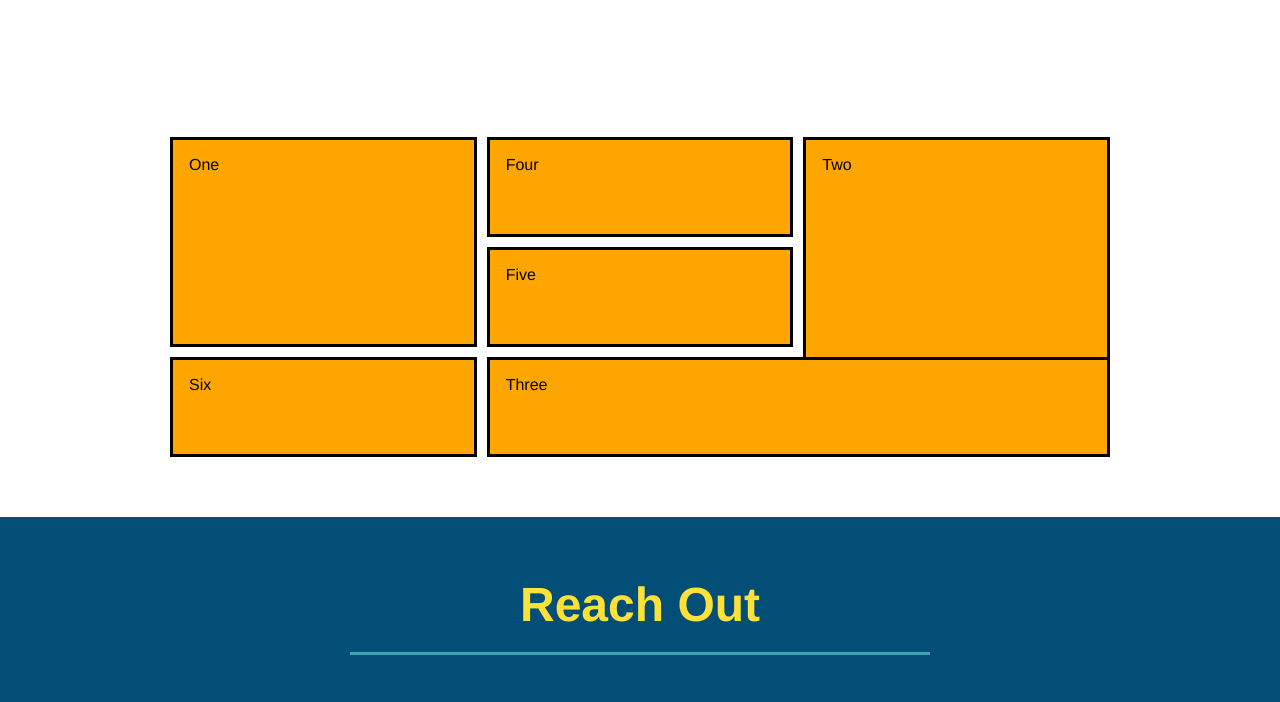
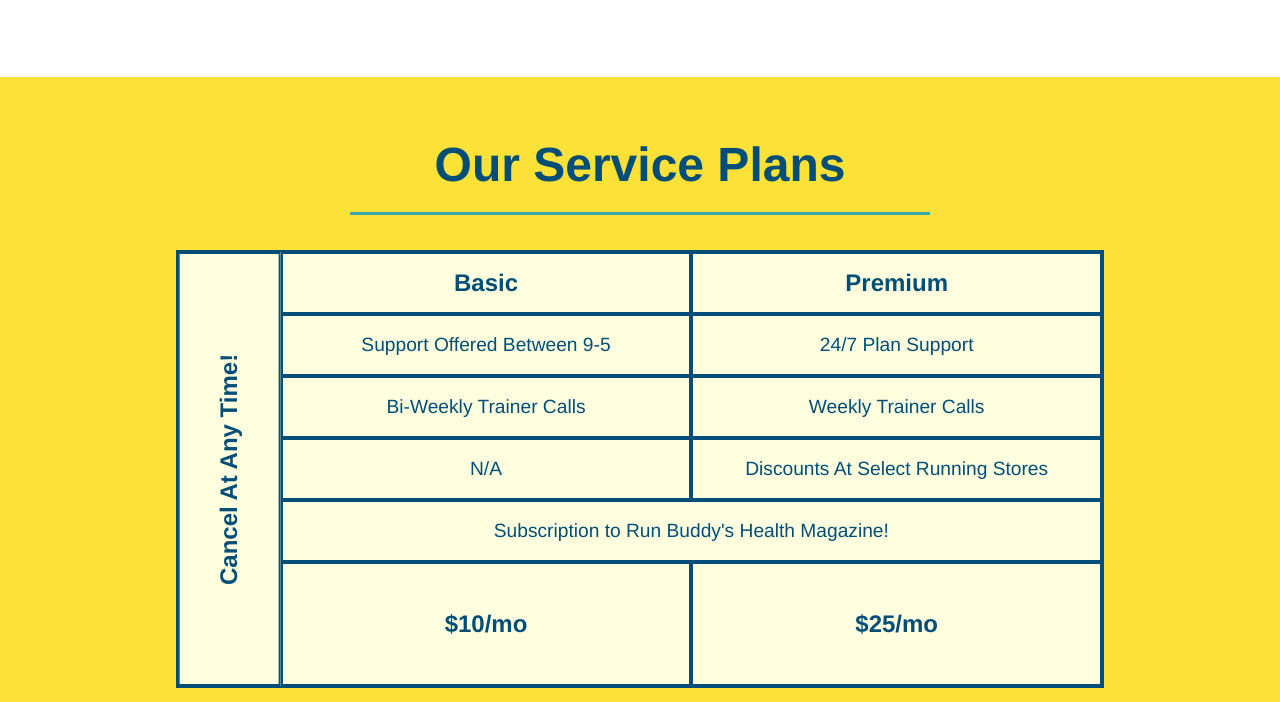
Before and after one commit to anthonypotts/run-buddy, a plain HTML site: page index.html in a window 1280 px wide. Shown: the part 3027-3729 px from the top of the page. Drawn offline with Linux system fonts and the light colour scheme.

Commit message:
added service table comparison

```diff
--- a/assets/css/style.css
+++ b/assets/css/style.css
@@ -273,6 +273,59 @@ section {
     font-size: 17px;
 }
 
+/* SERVICE STYLES BEGIN */
+.services {
+    background: #fce138;
+}
+
+.service-grid-wrapper {
+    display: flex;
+    width: 100%;
+    justify-content: center;
+}
+
+.service-grid-container {
+    background: lightyellow;
+    width: 80%;
+    display: grid;
+    grid-template-columns: 1fr repeat(2, 4fr);
+    grid-template-rows: repeat(5, 1fr) 2fr;
+    border: 2px solid #024e76;
+    color: #024e76;
+    font-size: 1.2rem;
+}
+
+.service-grid-item {
+    padding: 15px 0;
+    border: 2px solid #024e76;
+    display: flex;
+    align-items: center;
+    justify-content: center;
+    text-align: center;
+}
+
+/* specific match */
+.service-grid-item.basic {
+    grid-column: 2 / span 1;
+}
+
+.service-grid-item.both {
+    grid-column: 2 / span 2;
+}
+
+.service-grid-item.cancel {
+    writing-mode: vertical-lr;
+    grid-column: 1;
+    grid-row: 1 / -1;
+    transform: rotate(180deg);
+}
+
+.grid-head, .grid-price, .service-grid-item.cancel {
+    font-size: 1.5rem;
+    font-weight: bold;
+}
+
+
 /* REACH OUT STYLE START */
 .contact {
     background: #024e76;
@@ -336,41 +389,6 @@ section {
 
 .contact-info a {
     color: #fce138;
-}
-
-.service-grid-container {
-    max-width: 940px;
-    margin: 0 auto;
-    display: grid;
-    grid-template-columns: repeat(3, 1fr);
-    grid-template-rows: repeat(3, 100px);
-    grid-gap: 10px;
-}
-
-.service-grid-item {
-    background-color: orange;
-    border: solid;
-    padding: 1em;
-    color: black;
-}
-
-.box1 {
-    grid-column: 1/2;
-    grid-row: 1/3;
-}
-
-.box2 {
-    grid-column: 3/4;
-    grid-row: 1/-1;
-}
-
-.box3 {
-    grid-column: 2/ span 2;
-    grid-row: 3/ span 1;
-}
-
-.grid-container {
-    justify-items: start | end | center | stretch;
 }
 
 @media screen and (max-width: 980px) {
@@ -446,6 +464,25 @@ section {
     .step-text {
         flex: 100%;
     }
+
+    .service-grid-container {
+        grid-template-columns: 1fr 1fr;
+    }
+
+    .service-grid-item.basic {
+        grid-column: 1;
+    }
+
+    .service-grid-item.both {
+        grid-column: 1 / -1;
+    }
+
+    .service-grid-item.cancel {
+        transform: none;
+        writing-mode: unset;
+        grid-column: 1 / -1;
+        grid-row: -1;
+    }
 }
 
 @media screen and (max-width: 575px) {
--- a/index.html
+++ b/index.html
@@ -191,14 +191,63 @@
 
         <!--- "service plans" section -->
         <section id="service-plans" class="services">
-            <div class="service-grid-container">
-                <div class="service-grid-item box1">One</div>
-                <div class="service-grid-item box2">Two</div>
-                <div class="service-grid-item box3">Three</div>
-                <div class="service-grid-item box4">Four</div>
-                <div class="service-grid-item box5">Five</div>
-                <div class="service-grid-item box6">Six</div>
-            </div>
+            <h2 class="section-title secondary-border">
+                Our Service Plans
+            </h2>
+
+            <div class="service-grid-wrapper">
+                <div class="service-grid-container">
+                    <!-- Headers -->
+                    <div class="service-grid-item grid-head basic">
+                        Basic
+                    </div>
+                    <div class="service-grid-item grid-head premium">
+                        Premium
+                    </div>
+
+                    <!-- Body -->
+                    <div class="service-grid-item basic">
+                        Support Offered Between 9-5
+                    </div>
+
+                    <div class="service-grid-item premium">
+                        24/7 Plan Support
+                    </div>
+
+                    <div class="service-grid-item basic">
+                        Bi-Weekly Trainer Calls
+                    </div>
+
+                    <div class="service-grid-item premium">
+                        Weekly Trainer Calls
+                    </div>
+
+                    <div class="service-grid-item basic">
+                        N/A
+                    </div>
+
+                    <div class="service-grid-item premium">
+                        Discounts At Select Running Stores
+                    </div>
+
+                    <div class="service-grid-item both">
+                        Subscription to Run Buddy's Health Magazine!
+                    </div>
+
+                    <div class="service-grid-item grid-price basic">
+                        $10/mo
+                    </div>
+
+                    <div class="service-grid-item grid-price premium">
+                        $25/mo
+                    </div>
+
+                    <div class="service-grid-item cancel">
+                        Cancel At Any Time!
+                    </div>
+
+                </div> <!-- div service-grid-container -->
+            </div> <!-- div service-grid-wrapper -->
         </section>
 
         <!-- "reach out" section -->
```
